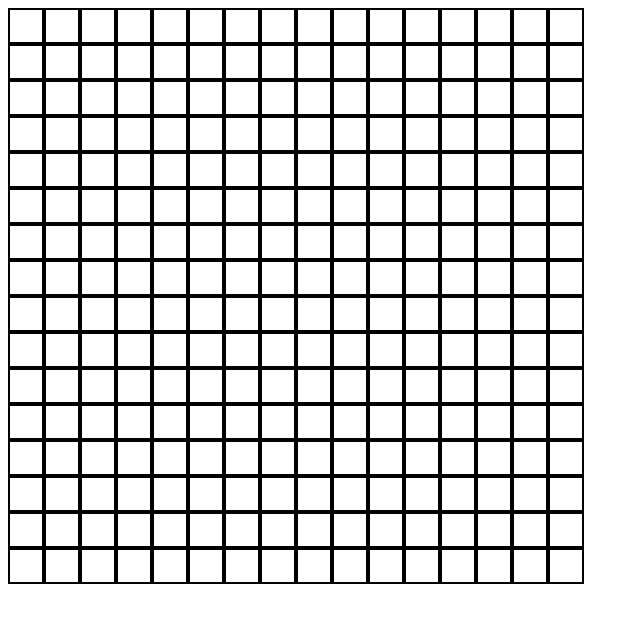
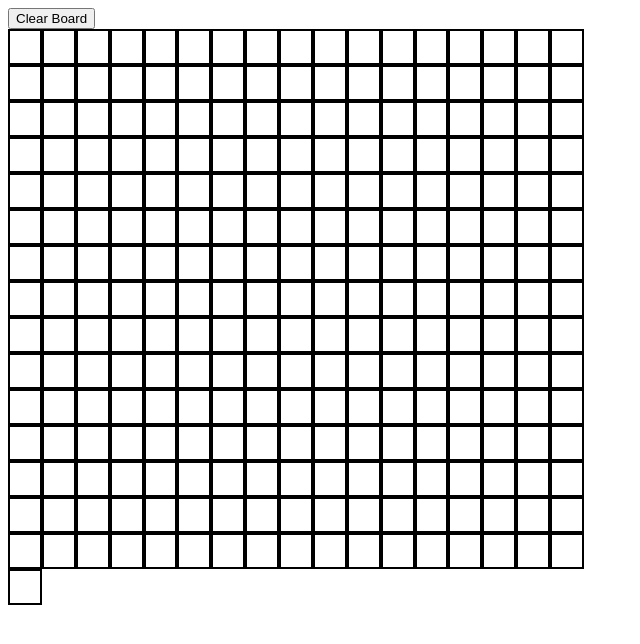
Before and after one commit to raphaelmarquesm17-art/etchASketch, a plain HTML site: page index.html in a window 1280 px wide. Shown: the whole page, without its empty margins (0-640 px from the left). Drawn offline with Linux system fonts and the light colour scheme.

Commit message:
Painting added

```diff
--- a/index.html
+++ b/index.html
@@ -8,6 +8,7 @@
     <link rel="stylesheet" href="style.css">
 </head>
 <body>
+    <button class="button">Clear Board</button>
     <div class="squareParent">
 
     </div>
--- a/script.js
+++ b/script.js
@@ -5,13 +5,13 @@ for (let i=0;i<size*size;i++) {
     const squareChild = document.createElement("div")
     squareParent.appendChild(squareChild)
 
-    squareChild.addEventListener("mouseover", function(event) {
+    /*squareChild.addEventListener("mouseover", function(event) {
+    event.target.style.backgroundColor = 'black';
+});*/
+
+
+    squareChild.addEventListener("mousedown", function(event) {
     event.target.style.backgroundColor = 'black';
 
 });
-
-    squareChild.addEventListener("mouseout", function(event) {
-    event.target.style.backgroundColor = 'white';
-
-});
 }
--- a/style.css
+++ b/style.css
@@ -7,7 +7,7 @@
 }
 
 .squareParent > div {
-    flex: 0 0 calc(100% / 16);   /*exactly 1/16th of the width*/
+    flex: 0 0 calc(100% / 17);   /*exactly 1/16th of the width*/
     box-sizing: border-box;      /* so borders don't push cells to the next row */
     border: 2px solid #000;      /* optional, so you can see the grid */
 }
```
